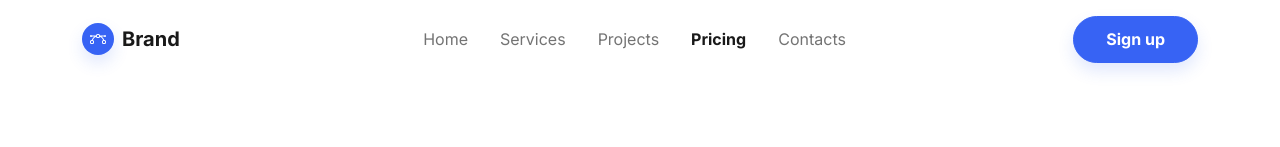
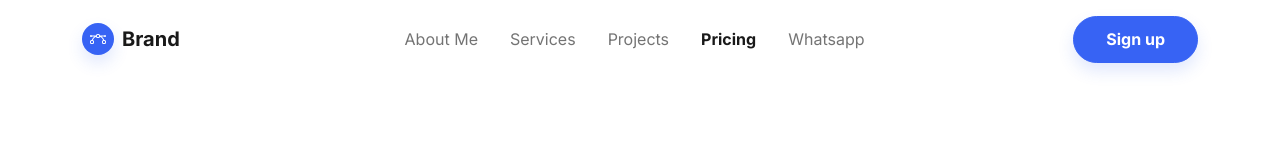
Before and after one commit to itsmecevi/webtest1, a plain HTML site: page pricing.html in a window 1280 px wide. Shown: the top 147 px of the page. Drawn offline with Linux system fonts and the light colour scheme.

Commit message:
Update pricing.html

```diff
--- a/pricing.html
+++ b/pricing.html
@@ -17,11 +17,11 @@
                     </svg></span><span>Brand</span></a><button data-bs-toggle="collapse" class="navbar-toggler" data-bs-target="#navcol-1"><span class="visually-hidden">Toggle navigation</span><span class="navbar-toggler-icon"></span></button>
             <div class="collapse navbar-collapse" id="navcol-1">
                 <ul class="navbar-nav mx-auto">
-                    <li class="nav-item"><a class="nav-link" href="index.html">Home</a></li>
+                    <li class="nav-item"><a class="nav-link" href="index.html">About Me</a></li>
                     <li class="nav-item"><a class="nav-link" href="services.html">Services</a></li>
                     <li class="nav-item"><a class="nav-link" href="projects.html">Projects</a></li>
                     <li class="nav-item"><a class="nav-link active" href="pricing.html">Pricing</a></li>
-                    <li class="nav-item"><a class="nav-link" href="contacts.html">Contacts</a></li>
+                    <li class="nav-item"><a class="nav-link" href="contacts.html">Whatsapp</a></li>
                 </ul><a class="btn btn-primary shadow" role="button" href="signup.html">Sign up</a>
             </div>
         </div>
```
